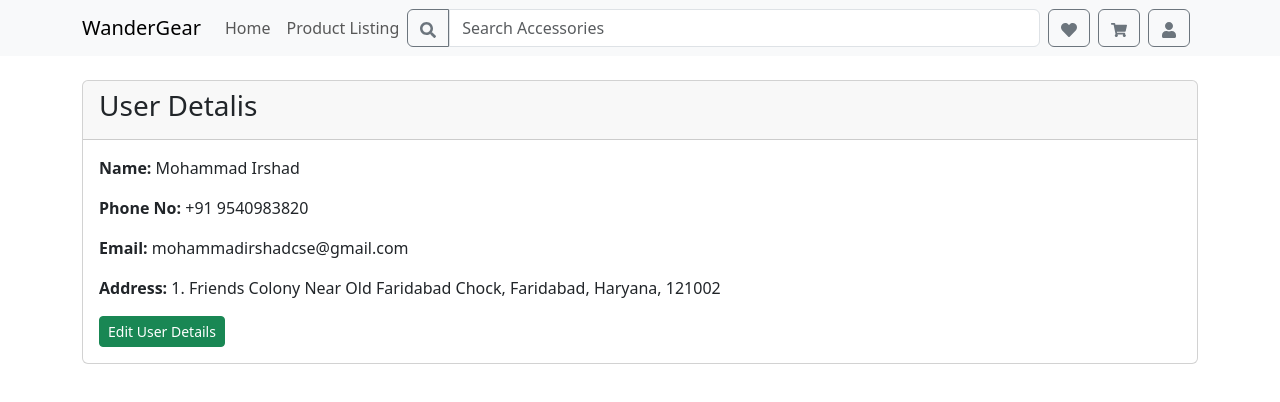
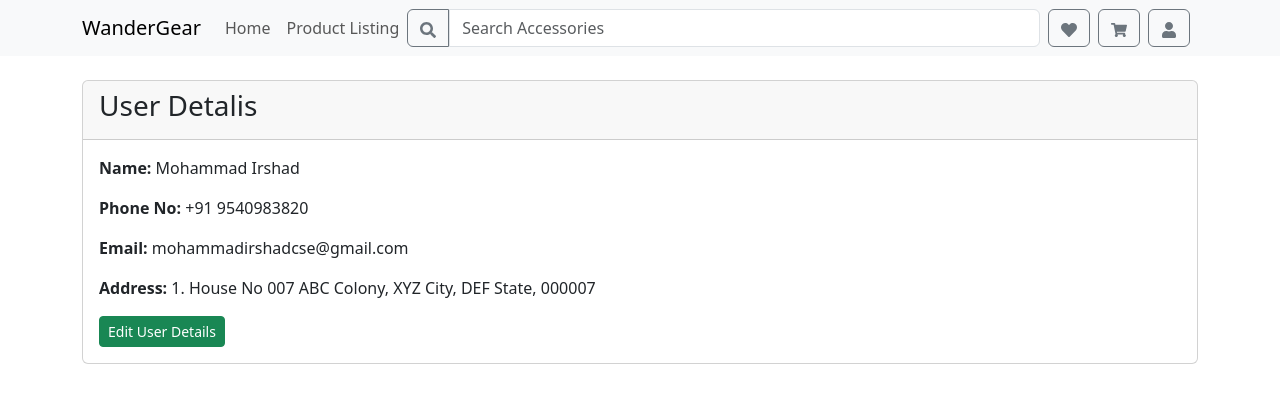
Before and after one commit to Mohammad-Irshad/WanderGear_E-Commerce, a React (Vite) app in the folder frontEnd/: page /userProfile in a window 1280 px wide. Shown: the top 402 px of the page. Built offline with nearby package versions, Linux system fonts and the light colour scheme.

Commit message:
Update productsSlice.js

```diff
--- a/frontEnd/src/pages/features/productsSlice.js
+++ b/frontEnd/src/pages/features/productsSlice.js
@@ -3,40 +3,40 @@ import axios from 'axios'
 
 // Get All the products
 export const fetchProducts = createAsyncThunk("products/fetchProducts", async () => {
-    const response = await axios.get("http://localhost:3000/products")
+    const response = await axios.get("https://wander-gear-backend.vercel.app/products")
     return response.data
 })
 
 // Get Product by id
 export const fetchProductById = createAsyncThunk("product/fetchProductById", async (productId) => {
-    const response = await axios.get(`http://localhost:3000/products/${productId}`)
+    const response = await axios.get(`https://wander-gear-backend.vercel.app/products/${productId}`)
     return response.data
 })
 
 // Update product by id
 export const updateProductById = createAsyncThunk("product/updateProductById", async ({productId, updatedData}) => {
-    const response = await axios.put(`http://localhost:3000/products/update/${productId}`, updatedData)
+    const response = await axios.put(`https://wander-gear-backend.vercel.app/products/update/${productId}`, updatedData)
     return response.data
 })
 
 // Add address
 
 export const addAddressOfUser = createAsyncThunk('address/addAddressOfUser', async (newAddress) => {
-    const response = await axios.post("http://localhost:3000/addNewAddress", newAddress)
+    const response = await axios.post("https://wander-gear-backend.vercel.app/addNewAddress", newAddress)
     return response.data
 })
 
 // Get all the address
 
 export const getAllAddress = createAsyncThunk('address/getAllAddress', async () => {
-    const response = await axios.get("http://localhost:3000/getAllAddresses")
+    const response = await axios.get("https://wander-gear-backend.vercel.app/getAllAddresses")
     return response.data
 })
 
 // delete the address
 
 export const deleteAddress = createAsyncThunk('address/deleteAddress', async (addressId) => {
-    const response = await axios.delete("http://localhost:3000/delete/"+addressId)
+    const response = await axios.delete("https://wander-gear-backend.vercel.app/delete/"+addressId)
     return response.data
 })
 
@@ -44,7 +44,7 @@ export const deleteAddress = createAsyncThunk('address/deleteAddress', async (ad
 
 export const updateUserAddress = createAsyncThunk('address/updateAddress', async ({addressId, updatedData}) => {
     console.log("Address id ", addressId, "updatedData", updatedData)
-    const response = await axios.put(`http://localhost:3000/address/update/${addressId}`,updatedData)
+    const response = await axios.put(`https://wander-gear-backend.vercel.app/address/update/${addressId}`,updatedData)
     return response.data
 })
 
@@ -62,11 +62,11 @@ export const productsSlice = createSlice({
             phoneNo : "+91 9540983820",
             addresses : [{
                 _id : Date.now(),
-                addresslineOne : 'Friends Colony',
-                addresslineTwo : 'Near Old Faridabad Chock',
-                city : 'Faridabad',
-                state : 'Haryana',
-                zip : '121002'
+                addresslineOne : 'House No 007',
+                addresslineTwo : 'ABC Colony',
+                city : 'XYZ City',
+                state : 'DEF State',
+                zip : '000007'
             }]
         },
         sortBy : "All",
```
